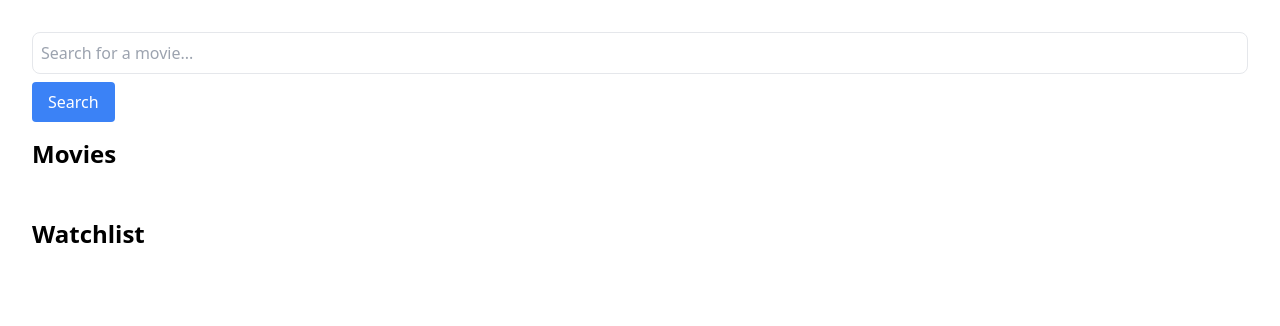
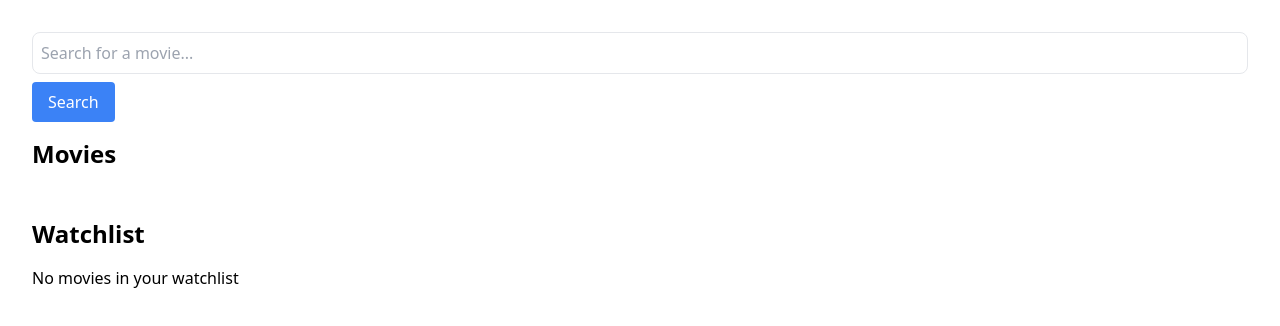
Before and after one commit to DeepaBhandari/movie-search-app, a React (Create React App) app: page / in a window 1280 px wide. Shown: the top 326 px of the page. Built offline with nearby package versions, Linux system fonts and the light colour scheme; the HTML template or start-up script is replaced by a standard one.

Commit message:
finalise for watchlist

```diff
--- a/src/pages/HomePage.tsx
+++ b/src/pages/HomePage.tsx
@@ -105,10 +105,14 @@ const HomePage: React.FC = () => {
         {/* Watchlist Row */}
         <div>
           <h2 className="text-2xl font-bold mb-4">Watchlist</h2>
-          <Watchlist
-            movies={watchlist}
-            onRemoveFromWatchlist={handleRemoveFromWatchlist}
-          />
+          {watchlist.length > 0 ? (
+            <Watchlist
+              movies={watchlist}
+              onRemoveFromWatchlist={handleRemoveFromWatchlist}
+            />
+          ) : (
+            <p>No movies in your watchlist</p>
+          )}
         </div>
       </div>
     </div>
```
